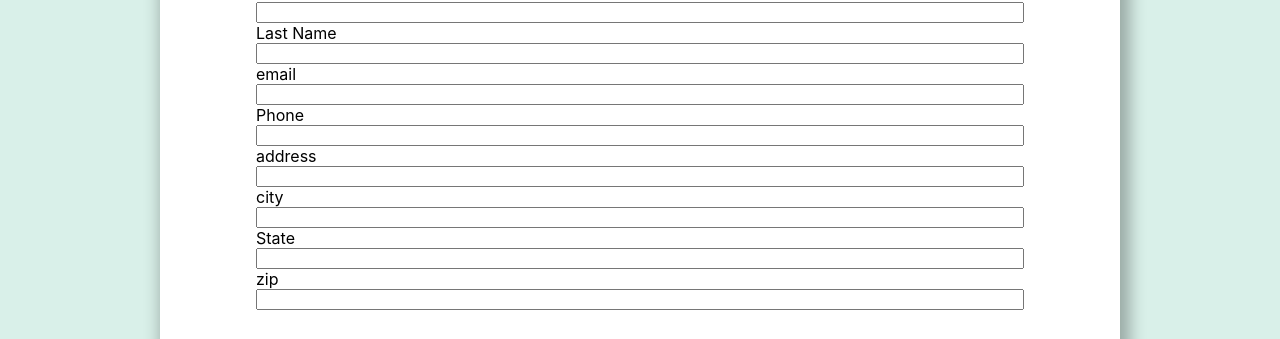
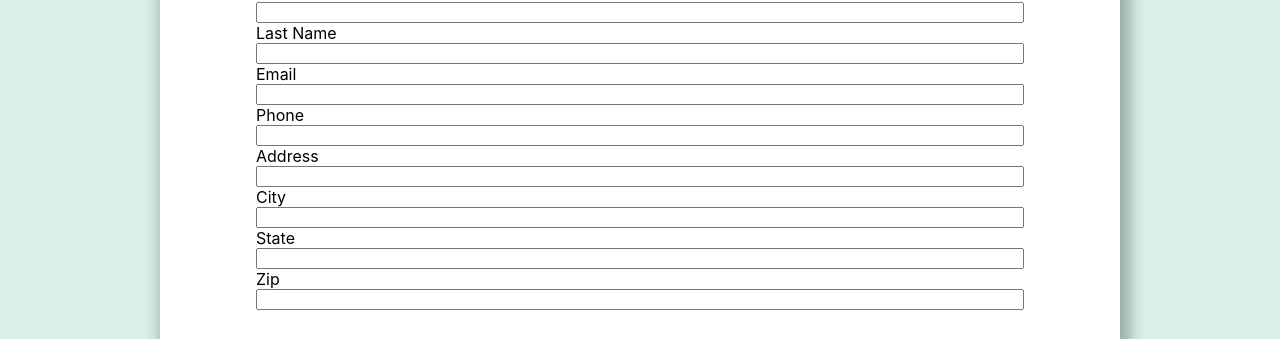
Before and after one commit to Kingbot13/cv, a React (Create React App) app: page / in a window 1280 px wide. Shown: the part 265-604 px from the top of the page. Built offline with nearby package versions, Linux system fonts and the light colour scheme.

Commit message:
capitalize labels for contact form

```diff
--- a/src/App.js
+++ b/src/App.js
@@ -146,17 +146,17 @@ class App extends Component {
                 <input id='firstName' type='text' name='firstName' onChange={this.contactChange} value={contact.firstName}></input>
                 <label htmlFor='lastName'>Last Name</label>
                 <input id='lastName' type='text' name='lastName' onChange={this.contactChange} value={contact.lastName}></input>
-                <label htmlFor='email'>email</label>
+                <label htmlFor='email'>Email</label>
                 <input id='email' type='email' name='email' onChange={this.contactChange} value={contact.email}></input>
                 <label htmlFor='phone'>Phone</label>
                 <input id='phone' type='tel' name='phone' onChange={this.contactChange} value={contact.phone}></input>
-                <label htmlFor='address'>address</label>
+                <label htmlFor='address'>Address</label>
                 <input id='address' type='text' name='address' onChange={this.contactChange} value={contact.address}></input>
-                <label htmlFor='city'>city</label>
+                <label htmlFor='city'>City</label>
                 <input id='city' type='text' name='city' onChange={this.contactChange} value={contact.city}></input>
                 <label htmlFor='st'>State</label>
                 <input id='st' type='text' name='st' onChange={this.contactChange} value={contact.st}></input>
-                <label htmlFor='zip'>zip</label>
+                <label htmlFor='zip'>Zip</label>
                 <input id='zip' type='text' name='zip' onChange={this.contactChange} value={contact.zip}></input>
                 <button type='submit'>Submit</button>
               </form>
```
